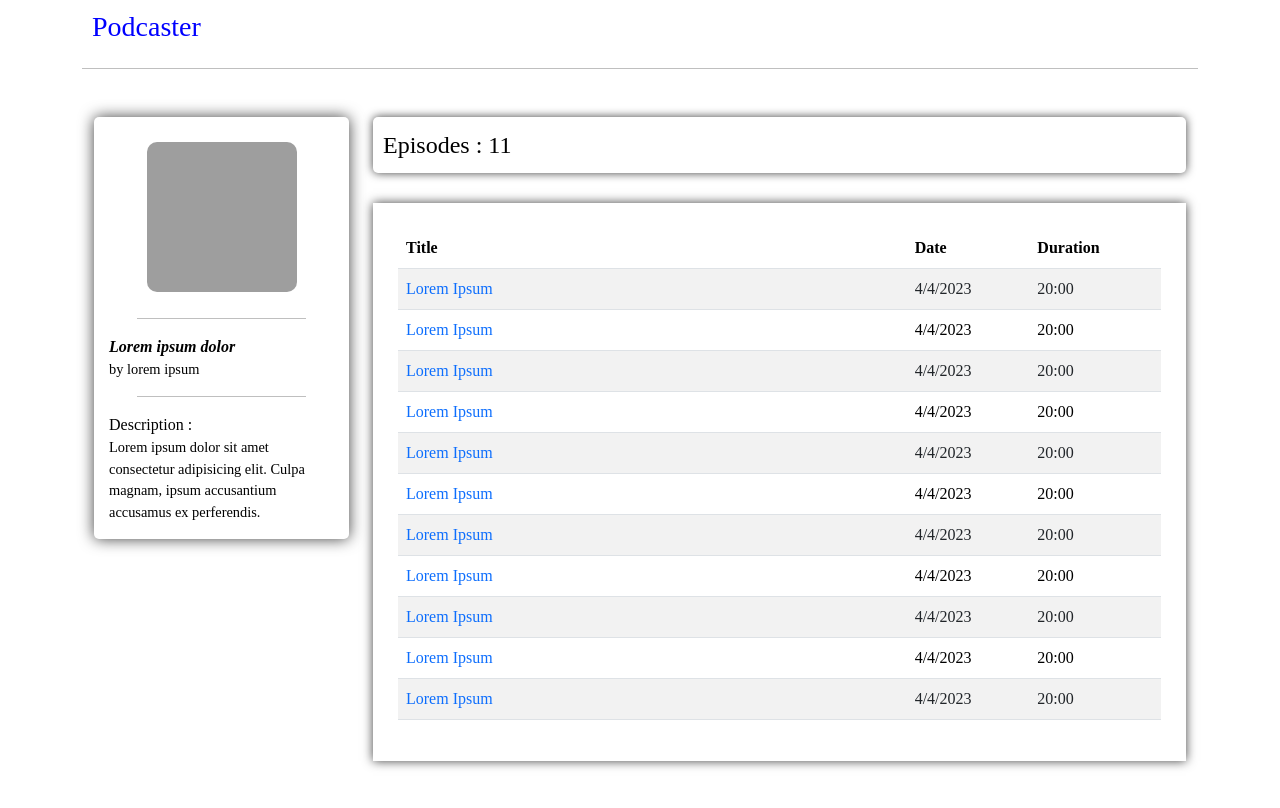
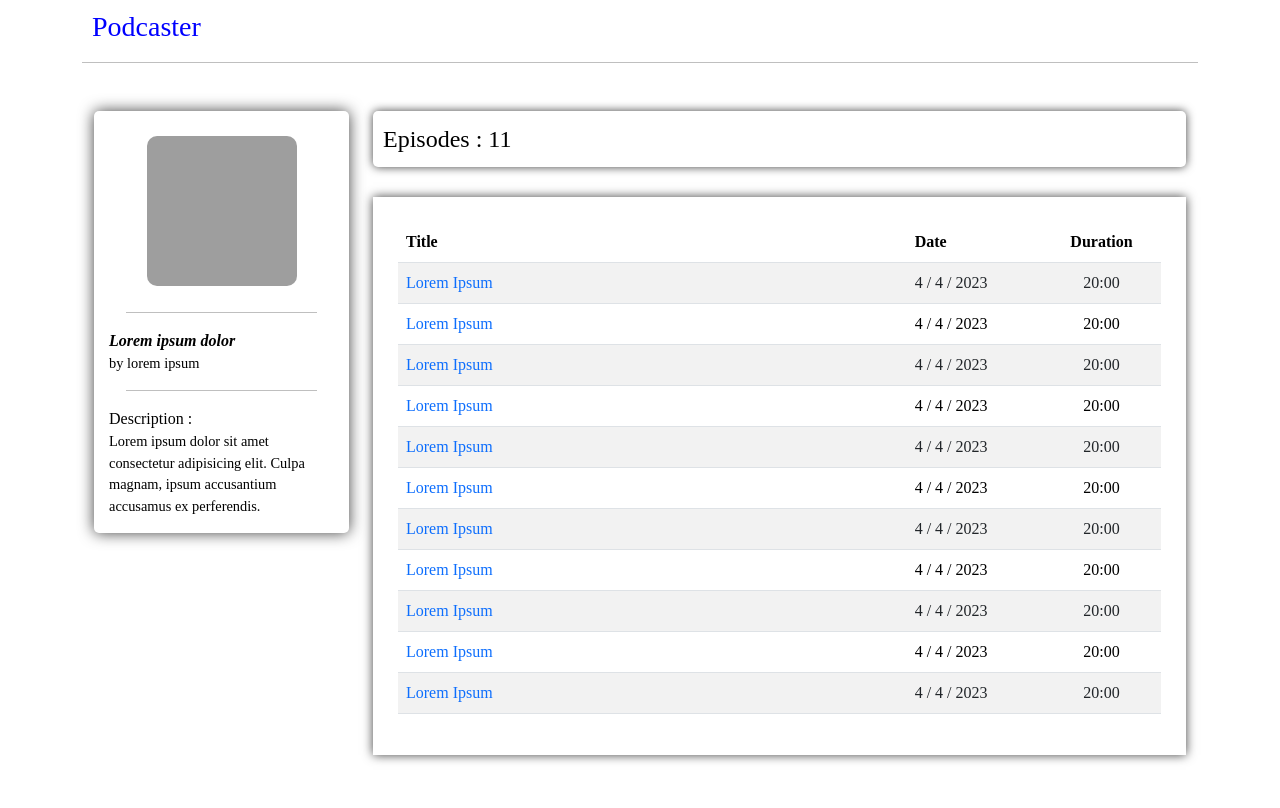
Before and after one commit to cmfraile/RawsonBPO, a React (Vite) app: page /podcast in a window 1280 px wide. Shown: the top 808 px of the page. Built offline with nearby package versions, Linux system fonts and the light colour scheme; grey boxes are pictures that could not be loaded.

Commit message:
generadas las vistas de toda la aplicación

```diff
--- a/src/component/App.tsx
+++ b/src/component/App.tsx
@@ -1,5 +1,5 @@
 import { useContext, useState } from "react";
-import { Main , Detail , PodcastDetail } from "../pages";
+import { Track , Main , PodcastTrackList } from "../pages";
 import { appNavigate, mainContext } from "../context/mainContext";
 
 
@@ -10,8 +10,8 @@ const App = () => {
   const Render = () => {
     switch(navigate){
       case 'main' : return <Main/> ;
-      case 'episodeDetail' : return <Detail/> ;
-      case 'podcastDetail' : return <PodcastDetail/> ;
+      case 'Track' : return <Track/> ;
+      case 'podcastTrackList' : return <PodcastTrackList/> ;
       default : return <></> ;
     }
   }
--- a/src/context/mainContext.tsx
+++ b/src/context/mainContext.tsx
@@ -1,6 +1,6 @@
 import { createContext, useState } from "react";
 
-export type appNavigate = 'main'|'podcastDetail'|'episodeDetail';
+export type appNavigate = 'main'|'podcastTrackList'|'Track';
 export const mainContext = createContext<any>({});
 export const mainProvider = ({children}:any) => {
 
--- a/src/pages/podcastDetail.page.tsx
+++ b/src/layout/PodcastDetail.tsx
@@ -1,6 +1,5 @@
-import Podcaster from "../layout/Podcaster";
-
-import '../pages/styles/podcastDetail.sass'
+import Podcaster from "./Podcaster" ;
+import '../pages/styles/podcastDetail.sass' ;
 
 //Description : Summary -> label
 interface episodes { name:string , link:string , date:Date , duration:string }
@@ -33,12 +32,11 @@ const podcastInDetailPlaceholder:podcastInDetail = {
     episodes:episodesPlaceholder()
 }
 
-const PodcastDetail = ({id}:{id?:string}) => {
+const PodcastDetail = ({children}:any) => {
 
-    const { pic , name , artist , description , episodes } = podcastInDetailPlaceholder ;
+    const { pic , name , artist , description } = podcastInDetailPlaceholder ;
 
     return(
-        <>
         <div className="container">
             <Podcaster>
 
@@ -57,38 +55,14 @@ const PodcastDetail = ({id}:{id?:string}) => {
                         </div>
                     </div>
 
-                    <div className="col-9 episodesList">
-                        <div className="episodesCount">Episodes : {episodes.length}</div>
-                        <div className="tableSquare">
-                        <table className="table table-striped">
-                            <thead>
-                                <tr>
-                                    <th className="col-8">Title</th>
-                                    <th className="col">Date</th>
-                                    <th className="col">Duration</th>
-                                </tr>
-                            </thead>
-                            <tbody>
-                                {episodes.map(x =>
-                                (
-                                    <tr>
-                                        <th><a href={x.link}>{x.name}</a></th>
-                                        <td>{`${x.date.getDay()}/${x.date.getMonth()}/${x.date.getFullYear()}`}</td>
-                                        <td>{x.duration}</td>
-                                    </tr>
-                                ))}
-                            </tbody>
-                            </table>
-                        </div>
-                    </div>
+                    <div className="col-9">{children}</div>
 
                 </div>
 
             </Podcaster>
         </div>
-        </>
     )
 
 }
 
-export { PodcastDetail }
+export default PodcastDetail
--- a/src/layout/Podcaster.tsx
+++ b/src/layout/Podcaster.tsx
@@ -11,7 +11,7 @@ const Podcaster = ({children}:any) => {
                 <h3 style={{color:'blue'}}>Podcaster</h3>
                 {(load) && <div className="spinner-border text-info" role="status"/>}
             </div>
-            <hr />
+            <hr style={{margin:'auto',minWidth:'100%'}}/>
             {children}
         </>
 
--- a/src/pages/detail.page.tsx
+++ /dev/null
@@ -1,9 +0,0 @@
-const Detail = () => {
-
-    return(
-        <p>detail works</p>
-    )
-
-}
-
-export { Detail }
--- a/src/pages/index.ts
+++ b/src/pages/index.ts
@@ -1,3 +1,3 @@
-export * from './detail.page'
+export * from './track.page'
 export * from './main.page'
-export * from './podcastDetail.page'
+export * from './podcastTrackList.page'
--- /dev/null
+++ b/src/pages/podcastTrackList.page.tsx
@@ -0,0 +1,64 @@
+
+import PodcastDetail from '../layout/PodcastDetail';
+import '../pages/styles/podcastDetail.sass'
+
+//Description : Summary -> label
+interface episodes { name:string , link:string , date:Date , duration:string }
+interface podcastInDetail {
+    pic:string,
+    name:string,
+    artist:string,
+    description:string,
+    episodes:episodes[]
+}
+const episodesPlaceholder = ():episodes[] => {
+    const array:episodes[] = [] ;
+    for(let i = 0 ; i <= 10 ; i++){
+        array.push(
+            {
+                name:'Lorem Ipsum',
+                link:'http://google.es',
+                date:new Date(),
+                duration:'20:00'
+            }
+        )
+    };
+    return array;
+}
+
+const PodcastTrackList = ({id}:{id?:string}) => {
+
+    const episodes = episodesPlaceholder()
+
+    return(
+        <PodcastDetail>
+            <div className="episodesList">
+                <div className="episodesCount">Episodes : {episodes.length}</div>
+                <div className="tableSquare">
+                <table className="table table-striped">
+                    <thead>
+                        <tr>
+                            <th className="col-8">Title</th>
+                            <th className="col">Date</th>
+                            <th className="col" style={{textAlign:'center'}}>Duration</th>
+                        </tr>
+                    </thead>
+                    <tbody>
+                        {episodes.map( (x,i) =>
+                        (
+                            <tr key={i}>
+                                <th><a href={x.link}>{x.name}</a></th>
+                                <td>{`${x.date.getDay()} / ${x.date.getMonth()} / ${x.date.getFullYear()}`}</td>
+                                <td style={{textAlign:'center'}}>{x.duration}</td>
+                            </tr>
+                        ))}
+                    </tbody>
+                    </table>
+                </div>
+            </div>
+        </PodcastDetail>
+    )
+
+}
+
+export { PodcastTrackList }
--- a/src/pages/styles/podcastDetail.sass
+++ b/src/pages/styles/podcastDetail.sass
@@ -24,8 +24,6 @@
                 font-size: 0.9rem
         .description
             font-size: 0.9rem
-        hr
-            width: 75%
         img
             margin: 10px 0px
             width: 150px
@@ -50,3 +48,25 @@
         a
             font-weight: 400
             text-decoration: none
+.trackDetail
+    display: flex
+    justify-content: center
+    align-items: center
+    flex-direction: column
+    min-width: 100%
+    border-radius: 5px
+    box-shadow: 0px 0px 10px 0px rgba(0,0,0,0.75)
+    padding: 15px
+    .title
+        font-weight: 700
+        font-size: 1.3rem
+    .description,.sponsors
+        font-style: italic
+        font-weight: 300
+        margin: 10px 0px
+    p
+        min-width: 100%
+        text-align: justify
+    img,p,span
+        margin: 0px
+        padding: 0px
--- /dev/null
+++ b/src/pages/track.page.tsx
@@ -0,0 +1,34 @@
+import PodcastDetail from "../layout/PodcastDetail";
+import '../pages/styles/podcastDetail.sass';
+
+interface trackProps { title:string , description:string , sponsors:{name:string,link:string}[] , track:string }
+const trackPlaceholder:trackProps = {
+    title:'Lorem Ipsum - Dolor',
+    description:'Lorem ipsum dolor sit amet consectetur adipisicing elit. Eligendi aut autem ullam odit? Velit eos dolorem iusto maiores asperiores veniam perspiciatis vel similique reprehenderit quod assumenda quibusdam dolores necessitatibus, voluptatem, aspernatur quidem rerum, nisi quam nulla dolor optio officiis omnis repudiandae. Cumque, voluptate provident! Autem minima reprehenderit pariatur. A, eius.',
+    sponsors:[
+        {name:'lorem',link:'www.google.es'},
+        {name:'lorem',link:'www.google.es'},
+        {name:'lorem',link:'www.google.es'},
+    ],
+    track:'www.google.es'
+}
+const Track = () => {
+
+    const { title , description , sponsors , track } = trackPlaceholder ;
+
+    return(
+        <PodcastDetail>
+            <div className="trackDetail">
+                <p className="title">{title}</p><hr />
+                <p className="description">{description}</p>
+                <p className="sponsors">
+                    Sponsored by : <a href="">Lorem</a> , <a href="">Lorem</a> and <a href="">Lorem</a>
+                </p><hr />
+
+            </div>
+        </PodcastDetail>
+    )
+
+}
+
+export { Track }
--- a/src/root.sass
+++ b/src/root.sass
@@ -6,7 +6,8 @@
     font-size: 16px
     color: black
 .container
-    max-width: 100vw
+    hr
+        width: 85%
     .row
         min-width: 100%
         margin: 0px
--- a/src/root.tsx
+++ b/src/root.tsx
@@ -7,14 +7,16 @@ import App from './component/App';
 import './root.sass';
 import '../node_modules/bootstrap/dist/css/bootstrap.min.css';
 import 'bootstrap/dist/js/bootstrap.min';
-import { PodcastDetail } from './pages';
+import { PodcastTrackList } from './pages/podcastTrackList.page';
+import { Track } from './pages';
 
 const AppWithRoute = () =>
   <BrowserRouter>
     <Routes>
       <Route path=''  element={ <App/> }/>
       <Route path="*" element={ <Navigate to=''/> } />
-      <Route path='podcast' element={ <PodcastDetail/> }/>
+      <Route path='podcast' element={ <PodcastTrackList/> }/>
+      <Route path='track' element={ <Track/> }/>
 
       {/*<Route path='podcast/:podcastID' element={ <Navigate to=''/> } />
       <Route path='podcast/:podcastID/episode/:episodeID' element={ <Navigate to=''/> } />*/}
```
